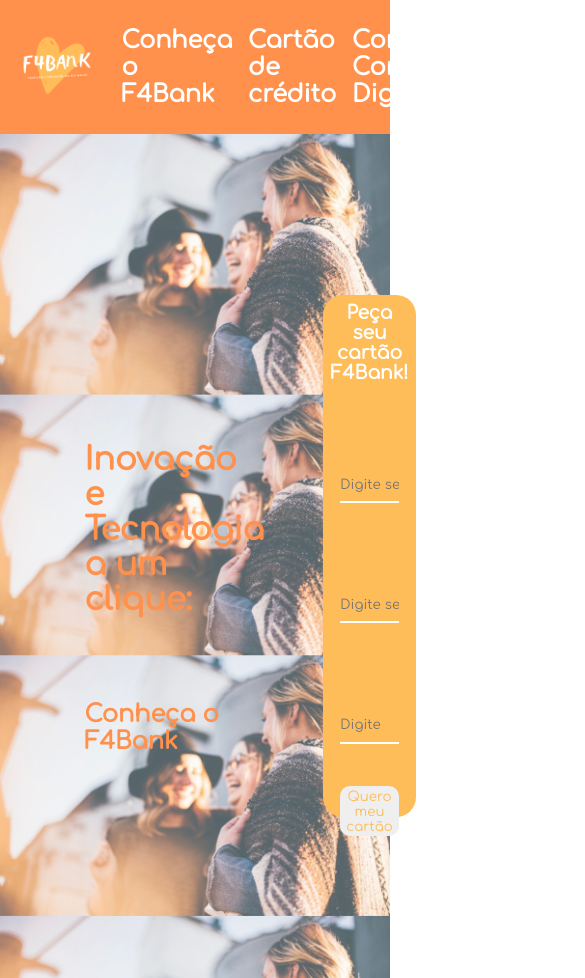
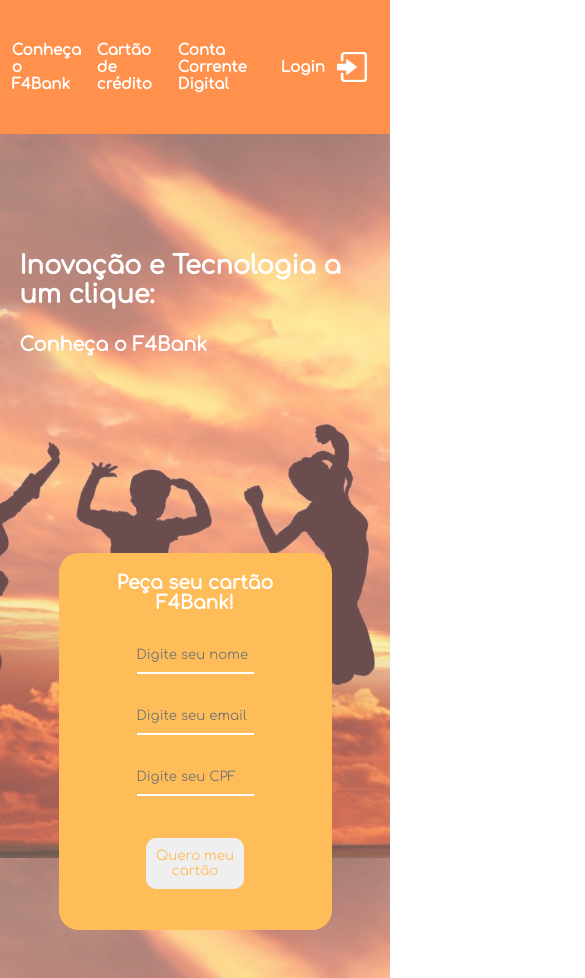
Before and after one commit to future4code/maryam-landing-page7, a plain HTML site: page site/index.html in a window 390 px wide. Shown: the top 978 px of the page, 585 px wide, since content can reach past the window. Drawn offline with Linux system fonts and the light colour scheme.

Commit message:
mobile alteracoes

```diff
--- a/site/index.html
+++ b/site/index.html
@@ -47,7 +47,7 @@
                 <p>Com os cartões da F4Bank, você tem o limite aprovado na hora e pode aumentar sempre que precisar, tudo isso diretamente no seu App.</p>
                 <a class="botao-main2" href="index.html"> Peça já o seu! </a>
             </div>
-            <img src="./anexos/img main2.png" alt="Cartão F4Bank">
+            <img id="imagens-main" src="./anexos/img main2.png" alt="Cartão F4Bank">
         </div>
 
         <div class="main-pagina3">
@@ -57,7 +57,7 @@
                 <p>Através do seu App, você pode consultar um de nossos especialistas para tirar dúvidas ou efetuar qualquer operação financeira: <b>estamos à disposição</b>de domingo a domingo, 24 horas.</p>
                 <a href="index.html">Entenda melhor!</a>
             </div>
-            <img src="./anexos/img main3.png" alt="Mockup Celular">
+            <img id="imagens-main" src="./anexos/img main3.png" alt="Mockup Celular">
         </div>
     </main>
     <footer>
--- a/site/style.css
+++ b/site/style.css
@@ -67,7 +67,6 @@ header {
     margin: 25vh 0;
     text-align: left;
     color: #ff914d;
-    margin-left: 10vh;
 }
 
 .texto-main1 > h1,h2 {
@@ -181,3 +180,88 @@ footer {
 .footer-coluna-dir > p {
     padding: 1vh 0;
 }
+
+
+/* versão mobile */
+
+@media screen and (max-width: 480px) {
+
+    header {
+        font-size: 10px;
+    }
+
+    .icone4bank {
+        display: none;
+    }
+
+    .main-pagina1, .main-pagina2, .main-pagina3 {
+        grid-template-columns: 1fr;
+        align-items: center;
+        margin-right: 0;
+    }
+
+    .main-pagina1{
+        background-image: url(./anexos/fundomain1_mobile.jpeg);
+        color: white;
+    }
+
+    .texto-main1 {
+        color: white;
+        font-size: 80%;
+        margin-left: 0;
+        margin: 5vh 0;
+        padding: 0 5vw;
+    }
+
+    .texto-main1 > h1,h2 {
+        margin-top: 3vh;
+    }
+
+    .formulario {
+        width: 60vw;
+        height: 40vh;
+        text-align: center;
+        padding: 5vw;
+        border-radius: 20px;
+        justify-self: center;
+    }
+
+    input {
+        margin-top: 3vh;
+        height: 4vh;
+        width: 30vw;
+
+
+    }
+
+    button {
+        height: 6vh;
+        width: 25vw;
+        margin-top: 5vh;
+    }
+
+    #imagens-main {
+        margin: 0;
+        justify-self: center;
+    }
+
+/* main 2 e 3*/
+
+    .texto-main2, .texto-main3 {
+        margin: 5vh 0;
+        padding: 0 5vw;
+        text-align: justify;
+    }
+
+
+
+
+/* footer */
+    footer {
+        margin-top: 150px;
+    }
+
+
+
+
+}
```
Also changed, not shown: site/anexos/fundomain1_mobile.jpeg (added).
